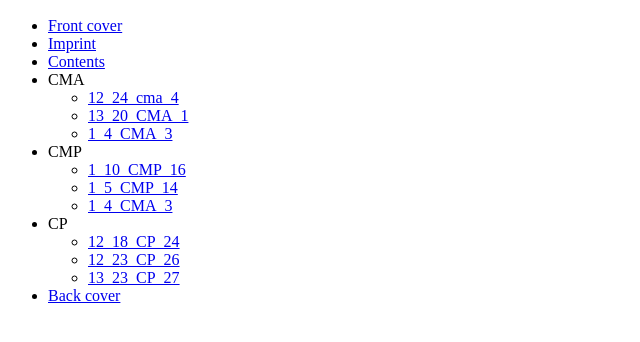
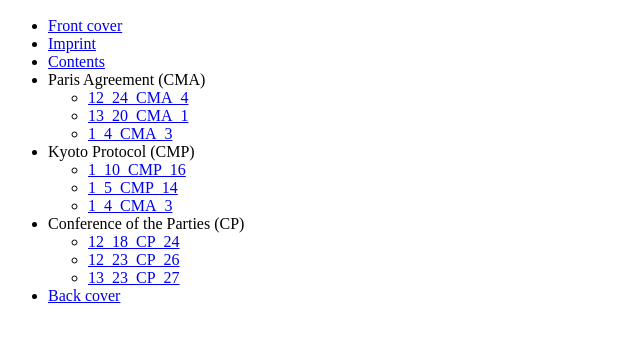
Before and after one commit to semanticClimate/unfccc, a plain HTML site: page toc_file.html in a window 1280 px wide. Shown: the part 96-438 px from the top of the page, without its empty margins (0-640 px from the left). Drawn offline with Linux system fonts and the light colour scheme.

Commit message:
section names

```diff
--- a/toc_file.html
+++ b/toc_file.html
@@ -11,21 +11,21 @@
      <li><a href="front_cover.html">Front cover</a></li>
      <li><a href="imprint.html">Imprint</a></li>
      <li><a href="toc_inline_main.html">Contents</a></li>
- <li>CMA
+ <li>Paris Agreement (CMA)
    <ul>
-    <li><a href="https://raw.githubusercontent.com/petermr/pyamihtml/main/temp/unfccc/html/12_24_cma_4/12_24_cma_4.html">12_24_cma_4</a></li>
+    <li><a href="https://raw.githubusercontent.com/petermr/pyamihtml/main/temp/unfccc/html/12_24_cma_4/12_24_cma_4.html">12_24_CMA_4</a></li>
     <li><a href="toc_inline_001.html">13_20_CMA_1</a></li>
     <li><a href="https://raw.githubusercontent.com/petermr/pyamihtml/main/temp/unfccc/html/1_4_CMA_3/1_4_CMA_3.html">1_4_CMA_3</a></li>
-  </ul>
+   </ul>
   </li>
-  <li>CMP
+  <li>Kyoto Protocol (CMP)
     <ul>
     <li><a href="https://raw.githubusercontent.com/petermr/pyamihtml/main/temp/unfccc/html/1_10_CMP_16/1_10_CMP_16.html">1_10_CMP_16</a></li>
     <li><a href="https://raw.githubusercontent.com/petermr/pyamihtml/main/temp/unfccc/html/1_5_CMP_14/1_5_CMP_14.html">1_5_CMP_14</a></li>
     <li><a href="https://raw.githubusercontent.com/petermr/pyamihtml/main/temp/unfccc/html/1_7_CMP_15/1_7_CMP_15.html">1_4_CMA_3</a></li>
     </ul>
   </li>
-    <li>CP
+    <li>Conference of the Parties (CP)
     <ul>
     <li><a href="https://raw.githubusercontent.com/petermr/pyamihtml/main/temp/unfccc/html/12_18_CP_24/12_18_CP_24.html">12_18_CP_24</a></li>
     <li><a href="https://raw.githubusercontent.com/petermr/pyamihtml/main/temp/unfccc/html/12_23_CP_26/12_23_CP_26.html">12_23_CP_26</a></li>
```
Also changed, not shown: toc_inline_main.html (+4 -4 lines).
